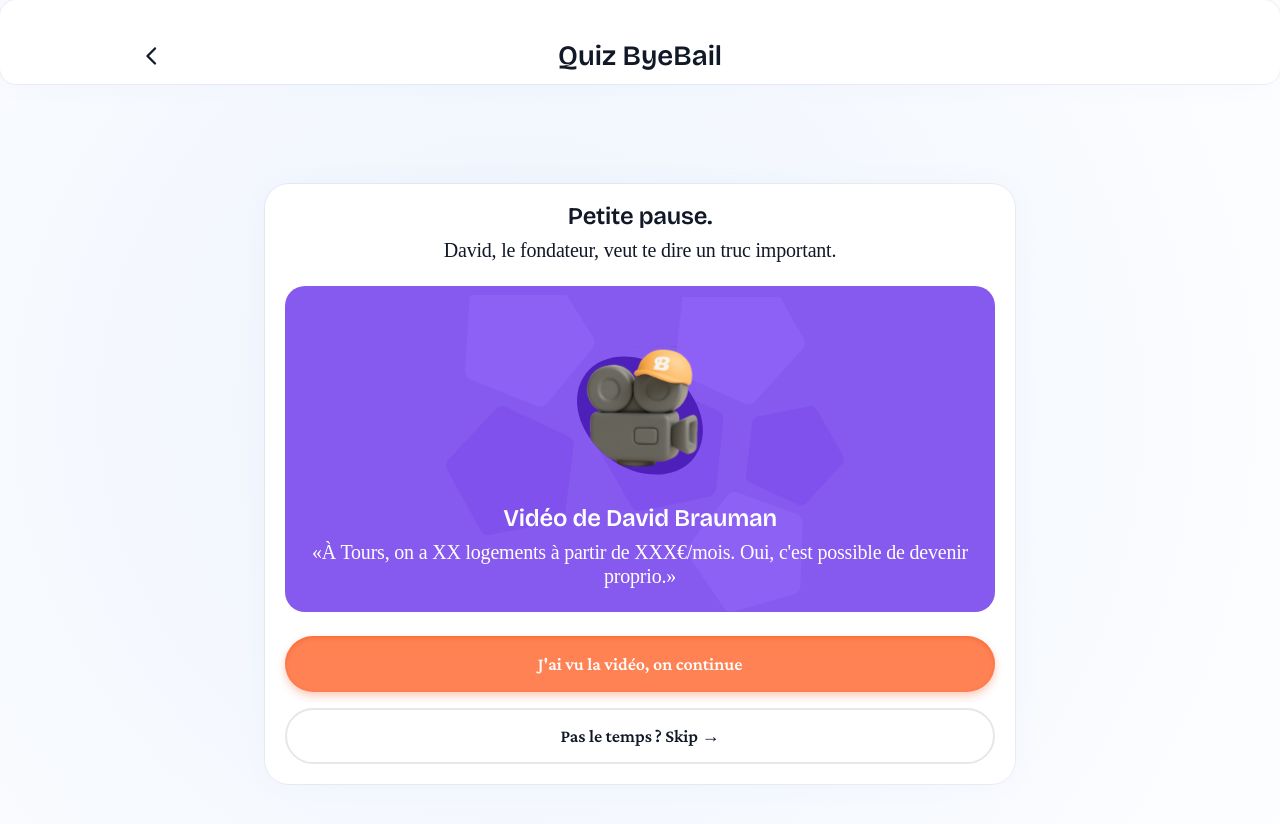
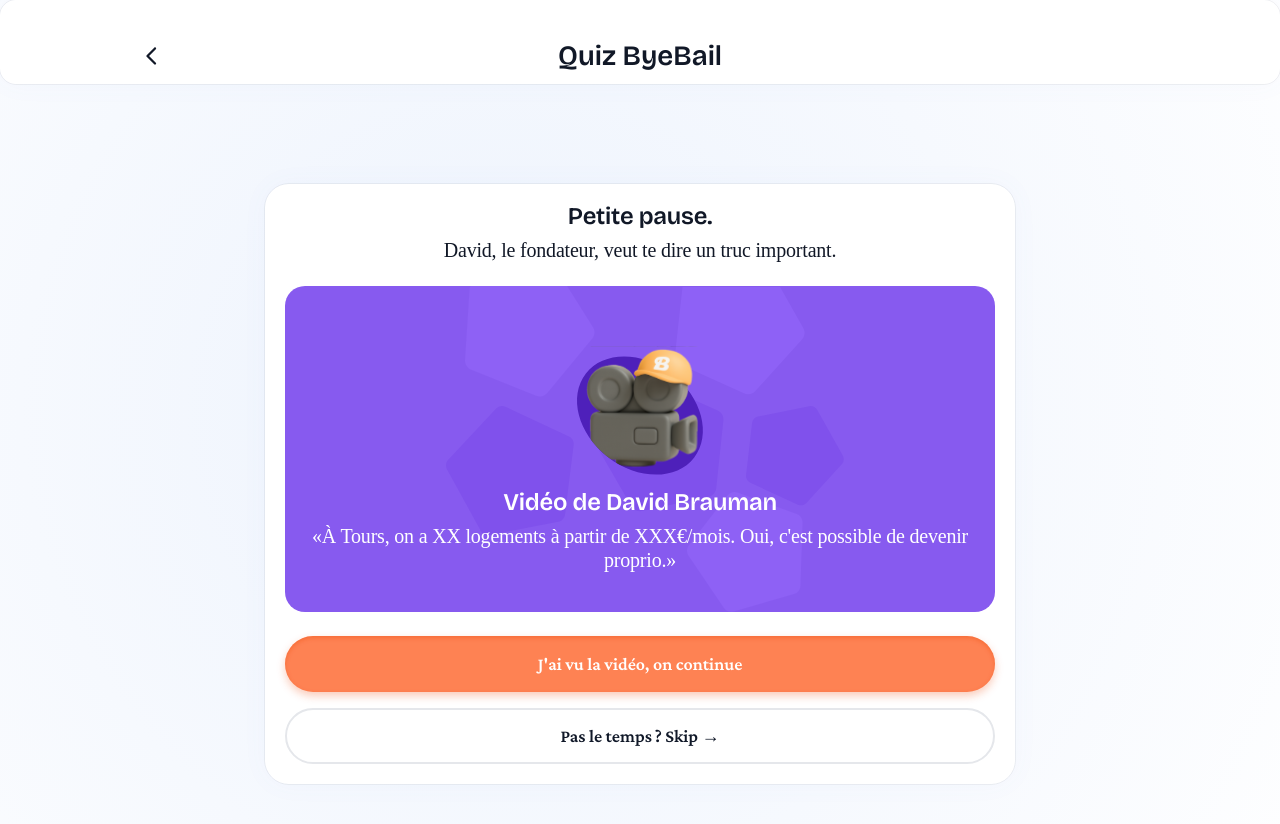
Before and after one commit to CLEMENT-R-DEV/ByeBail-Quizz, a Next.js app: page /video-pause in a window 1280 px wide. Shown: the top 824 px of the page. Built offline with nearby package versions, Linux system fonts and the light colour scheme.

Commit message:
feat: integration ui/ux

```diff
--- a/app/video-pause/page.tsx
+++ b/app/video-pause/page.tsx
@@ -37,7 +37,7 @@
                 className="object-contain"
               />
             </div>
-            <div className="absolute top-[80px] right-[30px] w-[50px] h-[50px] lg:top-[0px] lg:right-[190px] lg:w-[130px] lg:h-[130px] z-[1]">
+            <div className="absolute top-[80px] right-[30px] w-[50px] h-[50px] lg:top-[-10px] lg:right-[190px] lg:w-[130px] lg:h-[130px] z-[1]">
               <Image
                 src="/images/Polygon5vdesktop.svg"
                 alt=""
@@ -61,7 +61,7 @@
                 className="object-contain"
               />
             </div>
-            <div className="absolute top-[80px] right-[50px] w-[40px] h-[40px] lg:top-[0px] lg:left-[180px] lg:w-[130px] lg:h-[130px] z-[1]">
+            <div className="absolute top-[80px] right-[50px] w-[40px] h-[40px] lg:top-[-10px] lg:left-[180px] lg:w-[130px] lg:h-[130px] z-[1]">
               <Image
                 src="/images/Polygon9vdesktop.svg"
                 alt=""
@@ -88,7 +88,7 @@
             </div>
 
             {/* Text Overlay */}
-            <div className="absolute inset-0 flex flex-col items-center justify-end pb-6 px-4 z-10 gap-2.5">
+            <div className="absolute inset-0 flex flex-col items-center justify-end pb-10 px-4 z-10 gap-2.5">
               <div className="text-center justify-center text-white text-lg lg:text-[24px] font-semibold lg:font-semibold font-['Bricolage_Grotesque'] leading-4 lg:leading-[100%] lg:tracking-[-0.24px]">Vidéo de David Brauman</div>
               <div className="w-full text-center justify-center text-white text-base lg:text-[20px] font-normal lg:font-normal font-['Satoshi'] leading-5 lg:leading-[120%] lg:tracking-[-0.2px]">«À Tours, on a XX logements à partir de XXX€/mois. Oui, c&apos;est possible de devenir proprio.»</div>
             </div>
```
